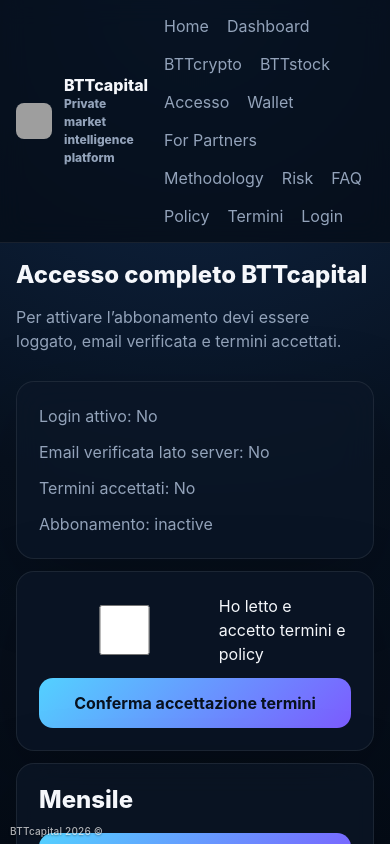
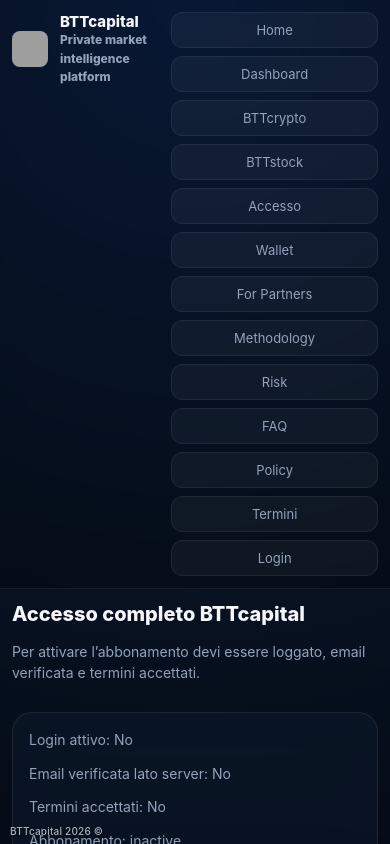
Before and after one commit to antoniobottalico1505/btt-fusion-platform, a Next.js app in the folder web/: page /pricing in a window 390 px wide. Shown: the top 844 px of the page. Built offline with nearby package versions, Linux system fonts and the light colour scheme; grey boxes are pictures that could not be loaded.

Commit message:
Improve mobile layout for BTTcapital website

```diff
--- a/web/app/globals.css
+++ b/web/app/globals.css
@@ -178,3 +178,208 @@
   }
 }
 }
+
+
+/* === BTTcapital mobile polish === */
+@media (max-width: 768px) {
+  html,
+  body {
+    width: 100%;
+    overflow-x: hidden;
+  }
+
+  body {
+    background:
+      radial-gradient(circle at top, #143b84 0, #07111f 42%, #030712 100%);
+  }
+
+  .shell {
+    width: 100%;
+    max-width: 100%;
+    padding-left: 16px;
+    padding-right: 16px;
+    margin: 0 auto;
+  }
+
+  .topbar-inner {
+    padding: 12px 0;
+    align-items: flex-start;
+    gap: 12px;
+  }
+
+  .brand {
+    font-size: 15px;
+  }
+
+  .brand-mark {
+    width: 34px;
+    height: 34px;
+    border-radius: 12px;
+  }
+
+  .nav {
+    width: 100%;
+    display: grid;
+    grid-template-columns: repeat(2, minmax(0, 1fr));
+    gap: 8px;
+    font-size: 13px;
+  }
+
+  .nav a {
+    padding: 9px 10px;
+    border-radius: 12px;
+    background: rgba(255,255,255,0.045);
+    border: 1px solid rgba(255,255,255,0.07);
+    text-align: center;
+  }
+
+  .hero {
+    padding: 26px 0 18px;
+    display: grid;
+    grid-template-columns: 1fr;
+    gap: 16px;
+  }
+
+  .panel,
+  .card,
+  .auth-card,
+  .metric,
+  .kpi {
+    width: 100%;
+    border-radius: 20px;
+  }
+
+  .hero-copy,
+  .card,
+  .auth-card {
+    padding: 18px;
+  }
+
+  .h1 {
+    font-size: 34px;
+    line-height: 1.02;
+    letter-spacing: -0.035em;
+    margin: 14px 0 12px;
+  }
+
+  .lead,
+  .section-sub,
+  .muted,
+  p {
+    font-size: 14px;
+    line-height: 1.55;
+  }
+
+  .section {
+    padding: 14px 0 22px;
+  }
+
+  .section-title {
+    font-size: 22px;
+    line-height: 1.18;
+  }
+
+  .actions,
+  .grid-2,
+  .grid-3,
+  .kpi-grid,
+  .hero-stats {
+    display: grid;
+    grid-template-columns: 1fr;
+    gap: 12px;
+  }
+
+  button,
+  .actions button,
+  input,
+  textarea,
+  select {
+    width: 100%;
+    min-height: 50px;
+    border-radius: 14px;
+    font-size: 15px;
+  }
+
+  input,
+  textarea,
+  select {
+    padding: 14px 15px;
+  }
+
+  .metric,
+  .kpi {
+    padding: 16px;
+  }
+
+  .metric-value {
+    font-size: 26px;
+  }
+
+  .kpi strong {
+    font-size: 24px;
+  }
+
+  .stack {
+    gap: 12px;
+  }
+
+  .row {
+    display: grid;
+    grid-template-columns: 1fr;
+    align-items: start;
+    gap: 8px;
+  }
+
+  .table-wrap {
+    overflow-x: auto;
+    border-radius: 16px;
+  }
+
+  table {
+    min-width: 720px;
+  }
+
+  pre.log,
+  pre {
+    max-width: 100%;
+    overflow-x: auto;
+    white-space: pre-wrap;
+    word-break: break-word;
+    font-size: 12px;
+  }
+
+  .auth-card {
+    margin: 22px auto;
+  }
+
+  .eyebrow {
+    font-size: 11px;
+    line-height: 1.3;
+    white-space: normal;
+  }
+}
+
+@media (max-width: 420px) {
+  .shell {
+    padding-left: 12px;
+    padding-right: 12px;
+  }
+
+  .h1 {
+    font-size: 30px;
+  }
+
+  .section-title {
+    font-size: 20px;
+  }
+
+  .hero-copy,
+  .card,
+  .auth-card {
+    padding: 16px;
+  }
+
+  .nav {
+    grid-template-columns: 1fr;
+  }
+}
```
